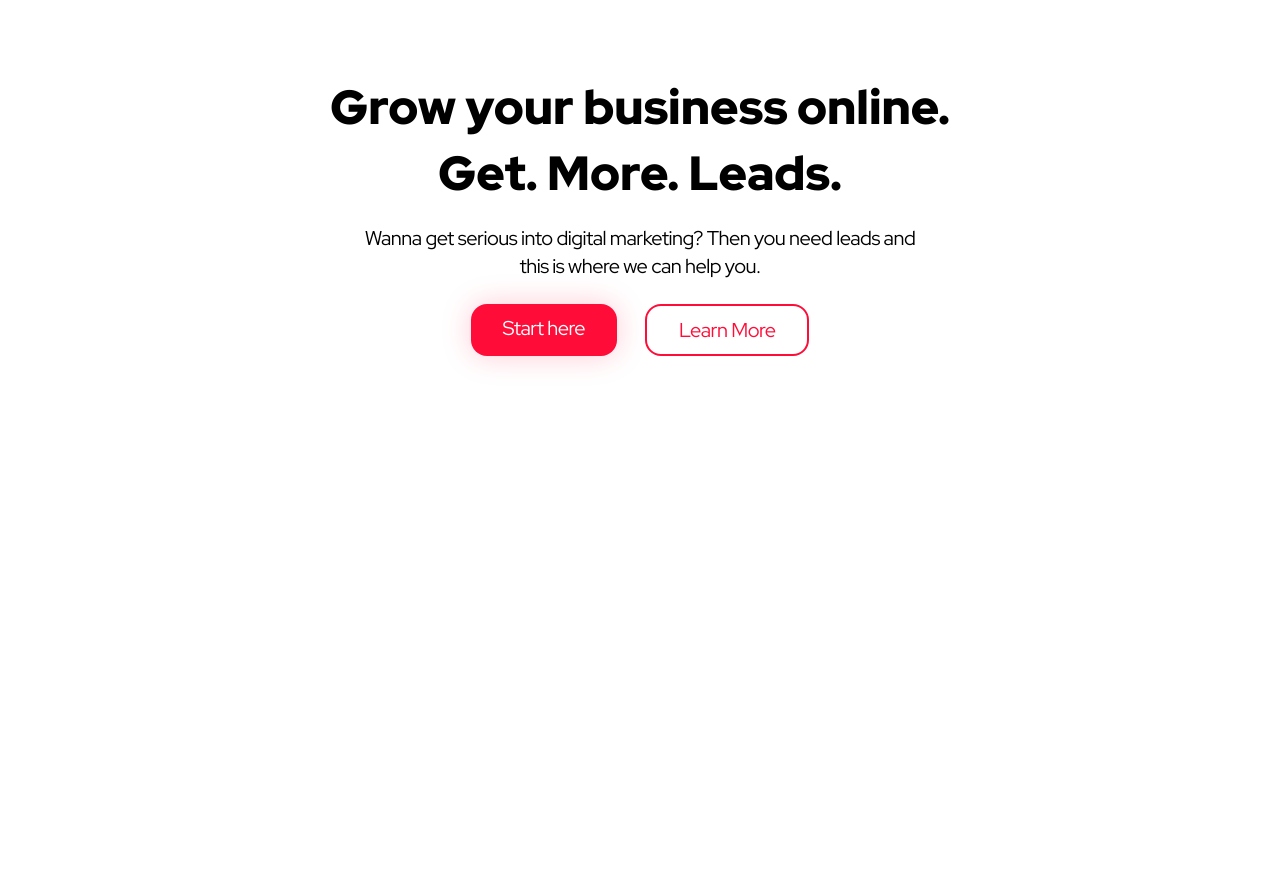
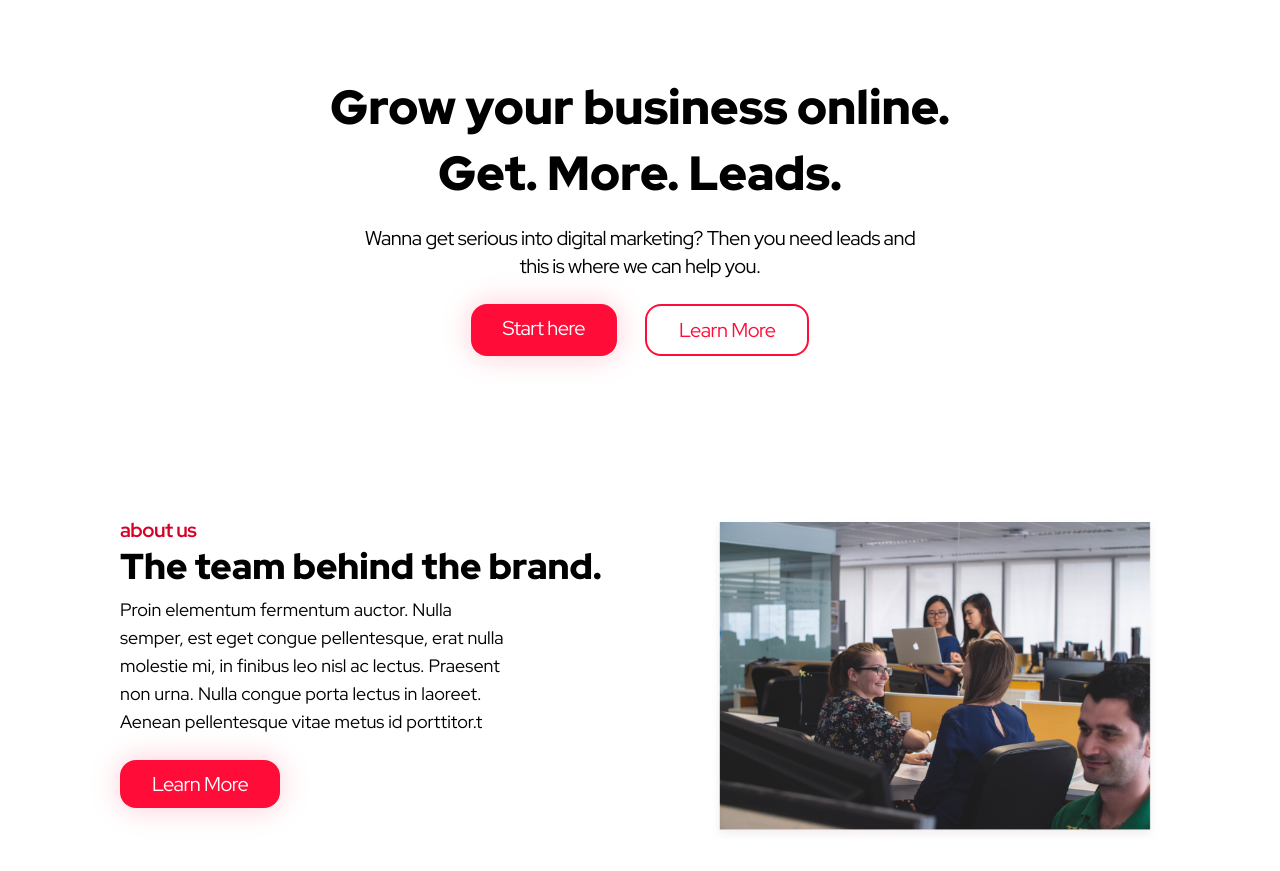
Before and after one commit to TozurElena/Tailwind, a website: page index.html in a window 1280 px wide. Shown: the part 83-954 px from the top of the page. Before the commit the page ends 800 px from the top, so only its background shows below. Drawn offline with Linux system fonts and the light colour scheme.

Commit message:
terminer section about

```diff
--- a/index.html
+++ b/index.html
@@ -64,10 +64,26 @@
         </p>
 
         <div class="flex justify-center gap-7 sm:flex-col sm:gap-0 sm:mt-4">
-          <a href="#" class="inline-block mt-6 py-[10px] px-8 shadow-customred bg-lightred rounded-2xl text-white text-xl
-          tracking-tight sm:text-center sm:mt-4 sm:text-base">Start here</a>
+          <a href="#" class="btn sm:text-center sm:mt-4 sm:text-base">Start here</a>
           <a href="#" class="inline-block mt-6 py-[10px] px-8 rounded-2xl text-lightred text-xl
           tracking-tight border-2 border-lightred sm:text-center sm:mt-4 sm:text-base">Learn More</a>
+        </div>
+      </div>
+    </section>
+    <section id="about">
+      <div class="container">
+        <div class="flex justify-between mt-40 pb-32 lg:flex-col lg:mt-32 lg:pb-24">
+          <div class="flex flex-col w-1/2 lg:w-full">
+            <div class="text-darked font-bold text-xl tracking-tight">about us</div>
+            <h2 class="mt-[2px] text-4xl font-black lg:text-3xl sm:text-2xl">The team behind the brand.</h2>
+            <p class="mt-[10px] max-w-sm text-lg lg:max-w-full sm:text-base">Proin elementum fermentum auctor. Nulla semper, est eget congue pellentesque, erat nulla molestie mi, in finibus leo
+            nisl ac lectus. Praesent non urna. Nulla congue porta lectus in laoreet. Aenean pellentesque vitae metus id porttitor.t
+            </p>
+            <a href="#" class="btn max-w-fit sm:max-w-full sm:text-center sm:text-base">Learn More</a>
+          </div>
+          <div class="flex flex-col w-[450px] lg:w-full lg:mt-6">
+            <img src="./img/about.jpg" alt="about">
+          </div>
         </div>
       </div>
     </section>
--- a/src/input.css
+++ b/src/input.css
@@ -10,6 +10,11 @@
 @layer components {
   .container {
     @apply max-w-[1080px];
+  }
+
+  .btn {
+    @apply inline-block mt-6 py-[10px] px-8 shadow-customred bg-lightred rounded-2xl text-white text-xl
+          tracking-tight;
   }
 }
 
```
Also changed, not shown: css/main.css, img/about.jpg (added).
